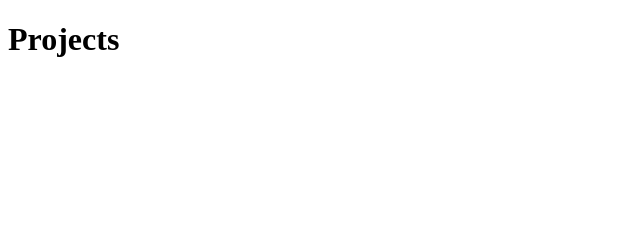
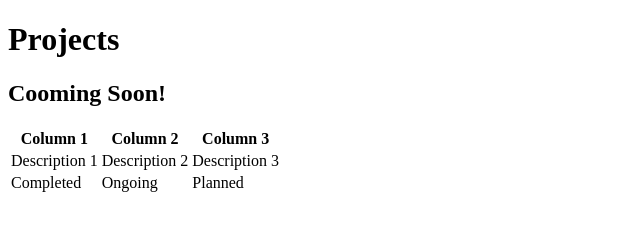
Before and after one commit to GhostPhayce/portfolio, a plain HTML site: page pages/projects.html in a window 1280 px wide. Shown: the whole page, without its empty margins (0-640 px from the left). Drawn offline with Linux system fonts and the light colour scheme.

Commit message:
Added a table to the projects

```diff
--- a/pages/projects.html
+++ b/pages/projects.html
@@ -7,6 +7,30 @@
 <main>
 <body>
     <h1>Projects</h1>
+    <h2>Cooming Soon!</h2>
+    <table>
+        <thead>
+            <tr>
+                <th>Column 1</th>
+                <th>Column 2</th>
+                <th>Column 3</th>
+            </tr>
+        </thead>
+        <tbody>
+            <tr>
+                <td>Description 1</td>
+                <td>Description 2</td>
+                <td>Description 3</td>
+            </tr>
+        </tbody>
+        <tfoot>
+            <tr>
+                <td>Completed</td>
+                <td>Ongoing</td>
+                <td>Planned</td>
+            </tr>
+        </tfoot>
+    </table>
 </body>
 </main>
 <footer>
```
